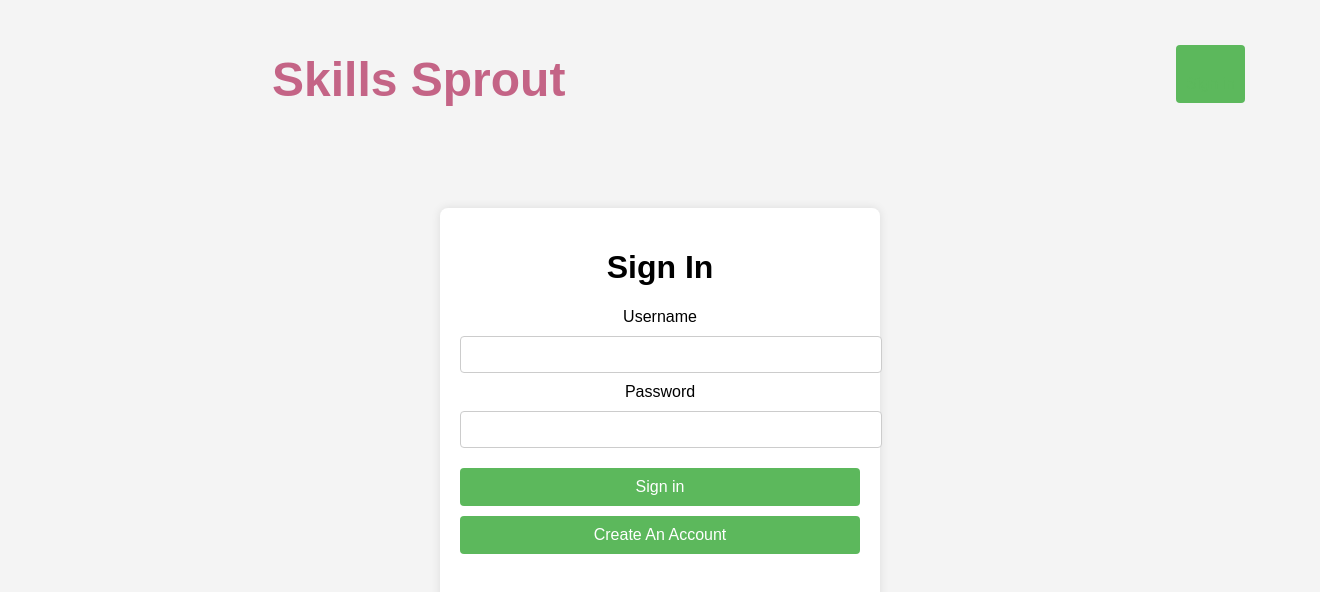
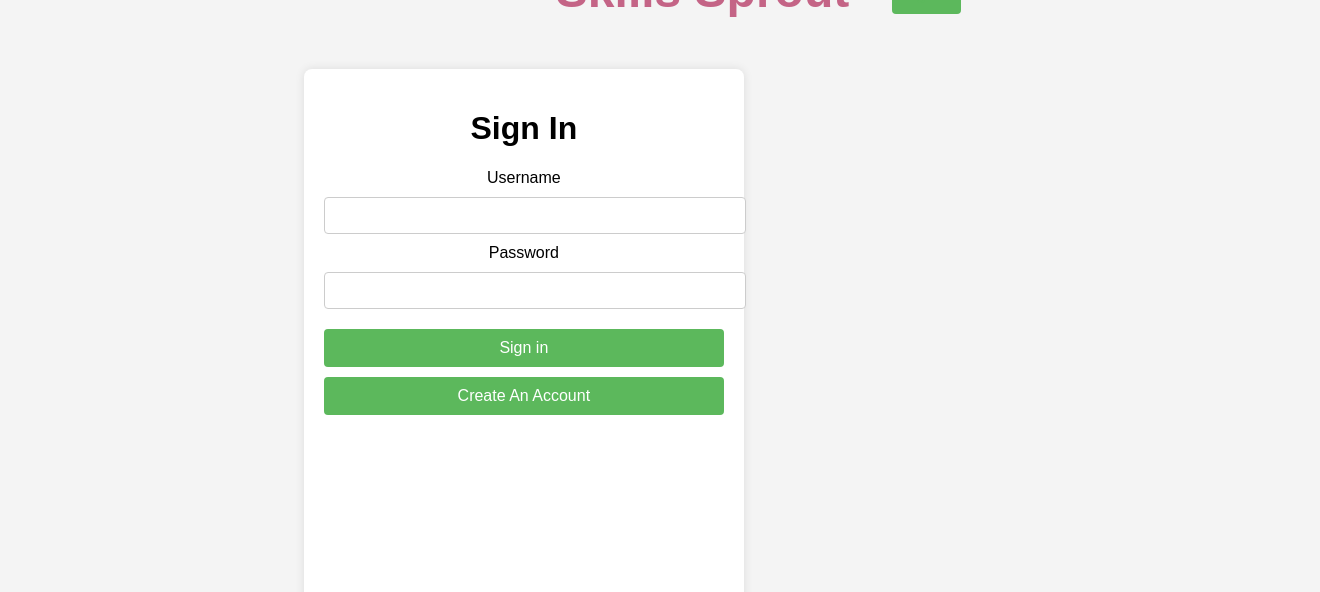
Before and after one commit to kristivent/SkillsShareProject, a React (Vite) app in the folder client/: page /login in a window 1280 px wide. Shown: the top 592 px of the page, 1320 px wide, since content can reach past the window. Built offline with nearby package versions, Linux system fonts and the light colour scheme.

Commit message:
Centered text for createacc css

```diff
--- a/client/src/assets/styles/CreateAcc.css
+++ b/client/src/assets/styles/CreateAcc.css
@@ -1,16 +1,18 @@
 /* CreateAcc.css */
-
 body {
   font-family: Arial, sans-serif;
   background-color: #f4f4f4;
   margin: 0;
   padding: 0;
+  display: flex;
+  justify-content: center;
+  align-items: center;
+  height: 100vh; /* Full viewport height */
 }
 
 .container {
   width: 100%;
   max-width: 400px;
-  margin: 50px auto;
   padding: 20px;
   background-color: #fff;
   box-shadow: 0 0 10px rgba(0, 0, 0, 0.1);
```
